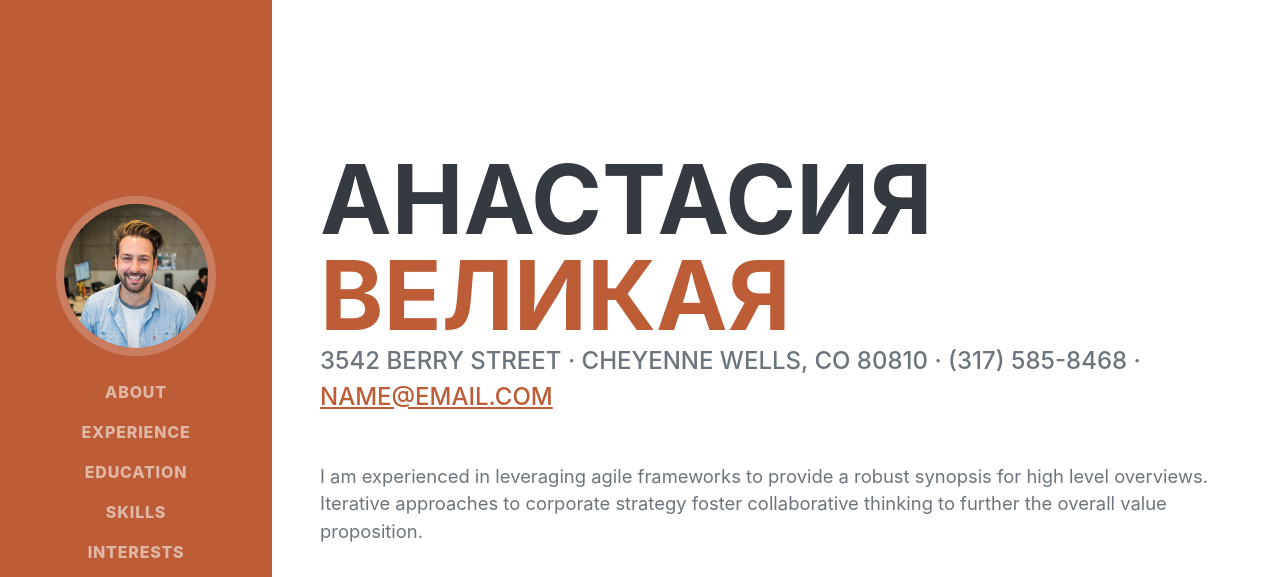
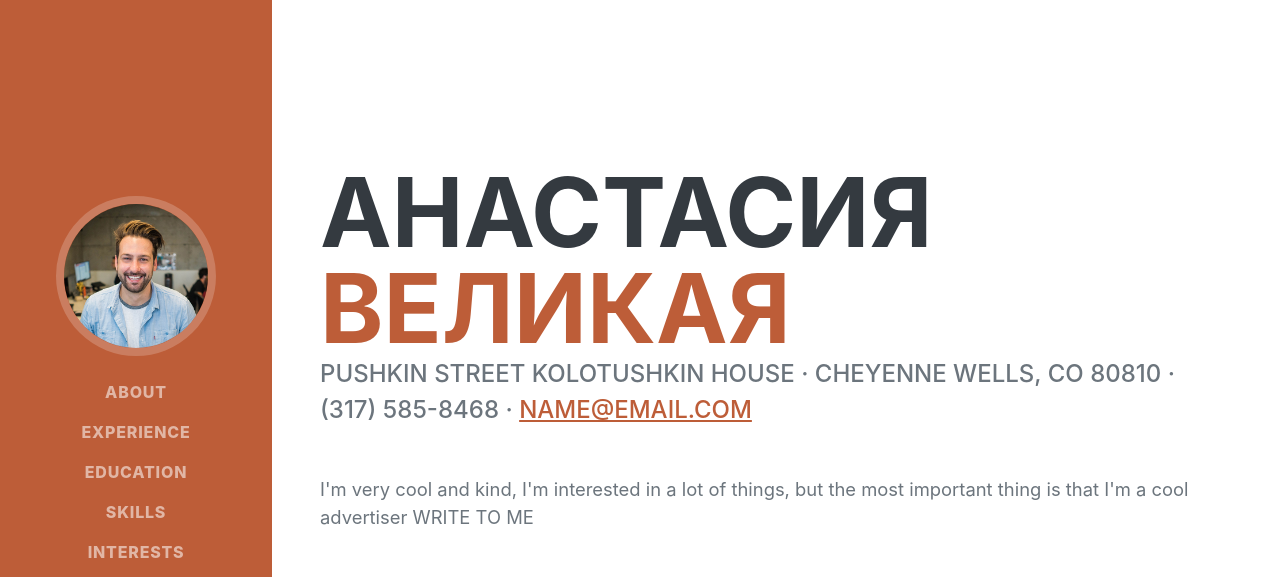
Before and after one commit to minskin0908/rezume, a plain HTML site: page index.html in a window 1280 px wide. Shown: the top 577 px of the page. Drawn offline with nearby package versions, Linux system fonts and the light colour scheme; a web font is replaced by a local one.

Commit message:
Update index.html

```diff
--- a/index.html
+++ b/index.html
@@ -45,10 +45,10 @@
                         <span class="text-primary">Великая</span>
                     </h1>
                     <div class="subheading mb-5">
-                        3542 Berry Street · Cheyenne Wells, CO 80810 · (317) 585-8468 ·
+                      PUSHKIN STREET KOLOTUSHKIN HOUSE · Cheyenne Wells, CO 80810 · (317) 585-8468 ·
                         <a href="mailto:name@email.com">name@email.com</a>
                     </div>
-                    <p class="lead mb-5">I am experienced in leveraging agile frameworks to provide a robust synopsis for high level overviews. Iterative approaches to corporate strategy foster collaborative thinking to further the overall value proposition.</p>
+                    <p class="lead mb-5">I'm very cool and kind, I'm interested in a lot of things, but the most important thing is that I'm a cool advertiser WRITE TO ME</p>
                     <div class="social-icons">
                         <a class="social-icon" href="#!"><i class="fab fa-linkedin-in"></i></a>
                         <a class="social-icon" href="#!"><i class="fab fa-github"></i></a>
```
